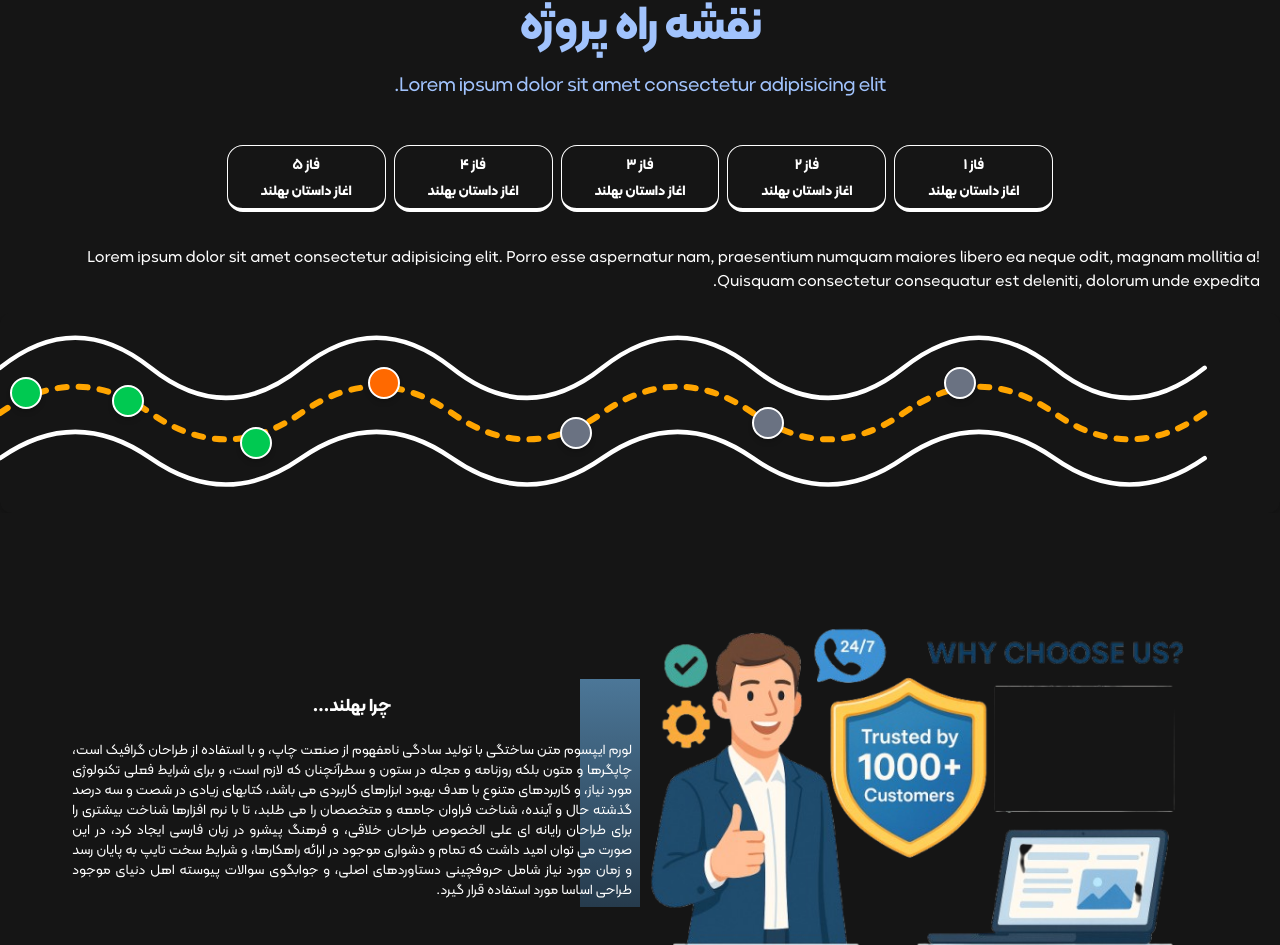
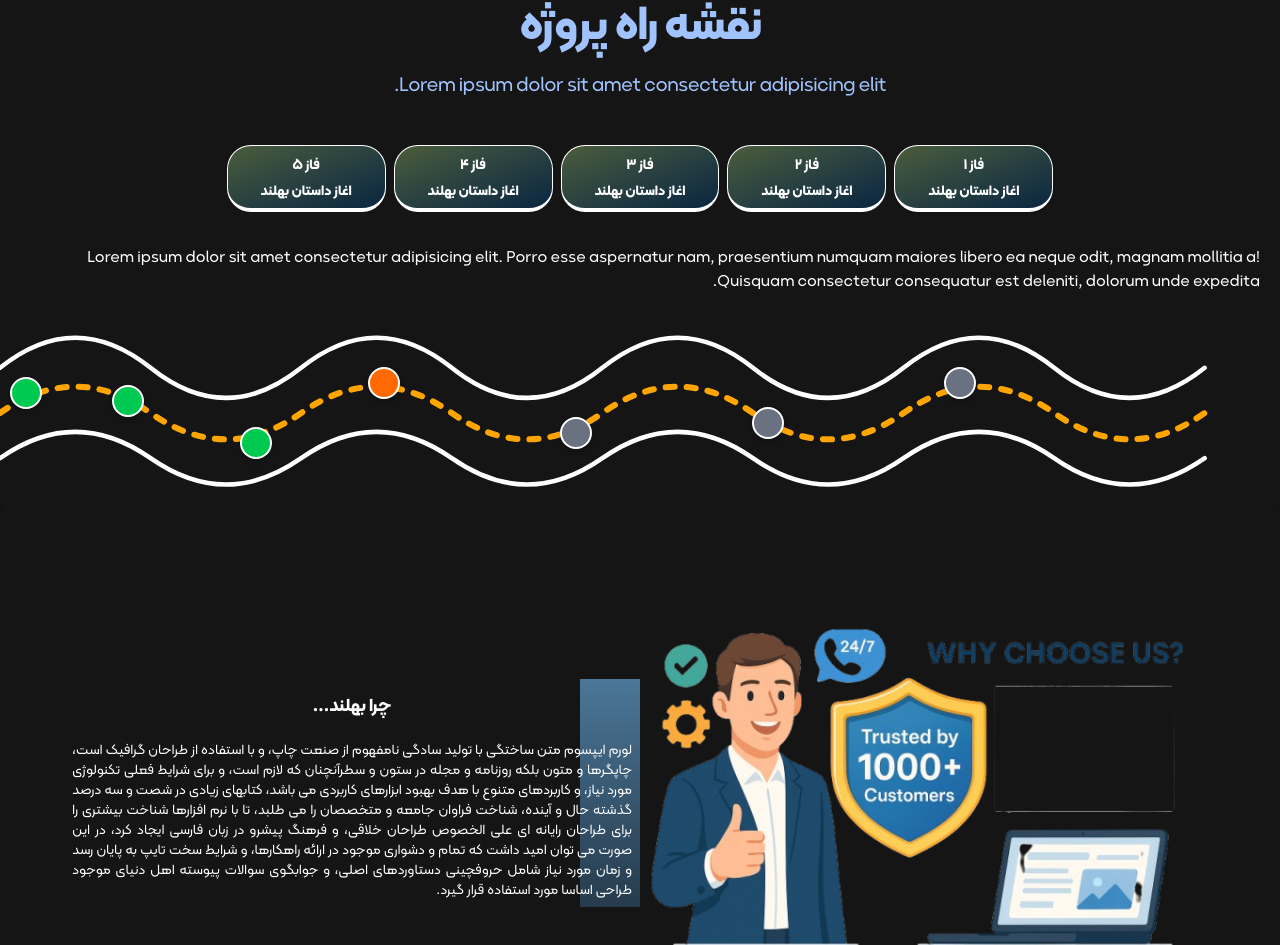
Before and after one commit to parhamhassanzade/behland-front, a Next.js app: page / in a window 1280 px wide. Shown: the part 2991-3936 px from the top of the page. Built offline with nearby package versions, Linux system fonts and the light colour scheme.

Commit message:
road map btn update

```diff
--- a/src/components/ui/RoadMap/RoadmapUI.jsx
+++ b/src/components/ui/RoadMap/RoadmapUI.jsx
@@ -32,14 +32,14 @@ export default function RoadmapUI() {
         <TabsList className="cursor-pointer gap-3 w-full flex justify-center items-center px-5 mb-5">
           <div className="flex items-center gap-2 w-4/6">
             <TabsTrigger
-              className="cursor-pointer border-b-4 font-bold rounded-2xl p-2 border-gray focus:text-blue-400 flex flex-col items-center"
+              className="cursor-pointer border-b-4 font-bold rounded-3xl p-2 border-gray focus:text-blue-400 flex flex-col items-center bg-gradient-to-br from-[#4b5d3a]  to-[#0a2540]"
               value="phase1"
               onClick={() => handleTabChange("phase1")}
             >
               فاز ۱<span>اغاز داستان بهلند</span>
             </TabsTrigger>
             <TabsTrigger
-              className="cursor-pointer border-b-4 font-bold rounded-2xl p-2 border-gray focus:text-blue-400 flex flex-col items-center"
+              className="cursor-pointer border-b-4 font-bold rounded-3xl p-2 border-gray focus:text-blue-400 flex flex-col items-center bg-gradient-to-br from-[#4b5d3a]  to-[#0a2540]"
               value="Phase2"
               onClick={() => handleTabChange("Phase2")}
             >
@@ -47,14 +47,14 @@ export default function RoadmapUI() {
               <span>اغاز داستان بهلند</span>
             </TabsTrigger>
             <TabsTrigger
-              className="cursor-pointer border-b-4 font-bold rounded-2xl p-2 border-gray focus:text-blue-400 flex flex-col items-center"
+              className="cursor-pointer border-b-4 font-bold rounded-3xl p-2 border-gray focus:text-blue-400 flex flex-col items-center bg-gradient-to-br from-[#4b5d3a]  to-[#0a2540]"
               value="Phase2"
             >
               فاز ۳
               <span>اغاز داستان بهلند</span>
             </TabsTrigger>
             <TabsTrigger
-              className="cursor-pointer border-b-4 font-bold rounded-2xl p-2 border-gray focus:text-blue-400 flex flex-col items-center"
+              className="cursor-pointer border-b-4 font-bold rounded-3xl p-2 border-gray focus:text-blue-400 flex flex-col items-center bg-gradient-to-br from-[#4b5d3a]  to-[#0a2540]"
               value="Phase2"
             >
               فاز ۴
@@ -62,7 +62,7 @@ export default function RoadmapUI() {
             </TabsTrigger>
 
             <TabsTrigger
-              className="cursor-pointer border-b-4 font-bold rounded-2xl p-2 border-gray focus:text-blue-400 flex flex-col items-center"
+              className="cursor-pointer border-b-4 font-bold rounded-3xl p-2 border-gray focus:text-blue-400 flex flex-col items-center bg-gradient-to-br from-[#4b5d3a]  to-[#0a2540]"
               value="Phase2"
             >
               فاز ۵
```
